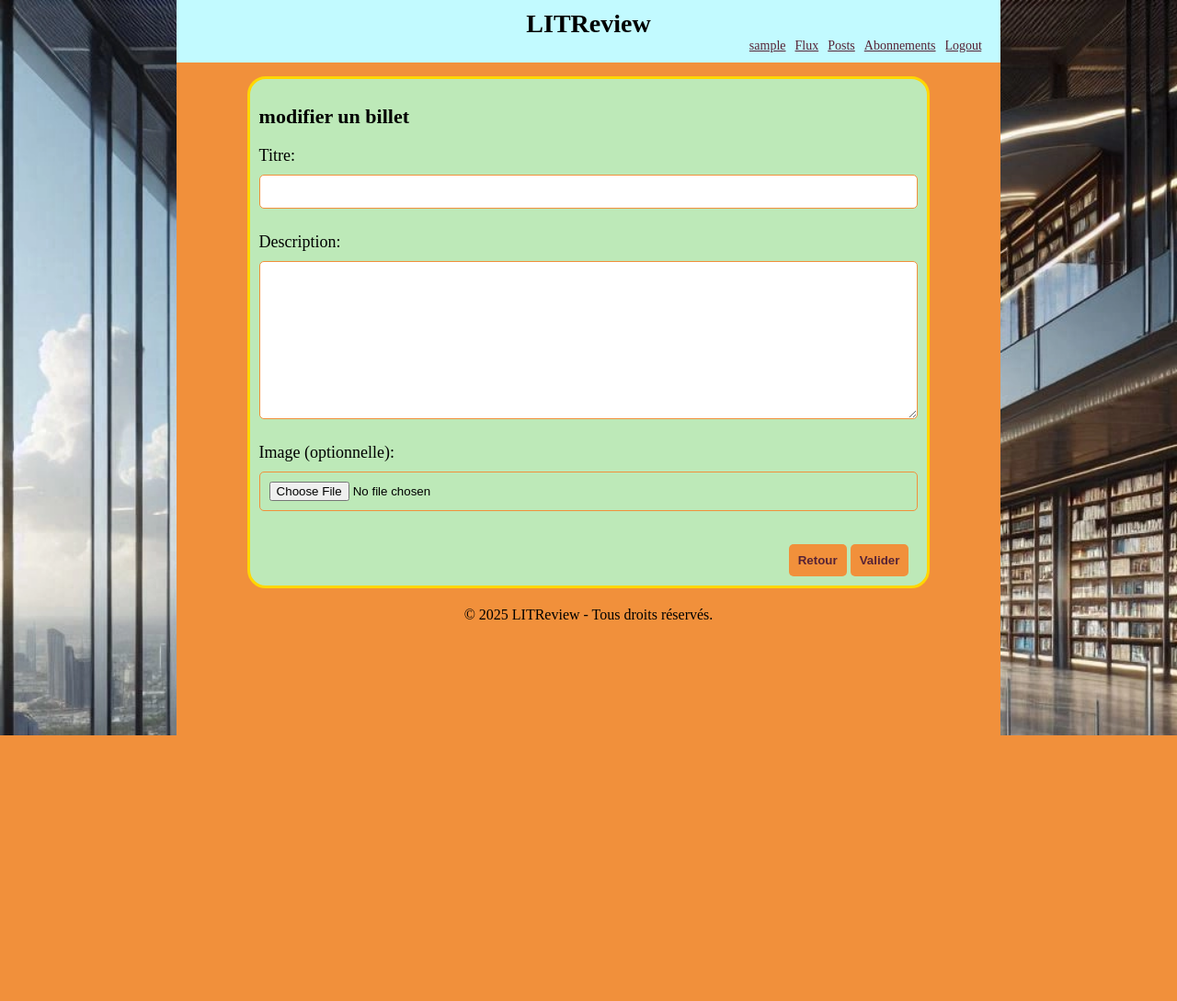
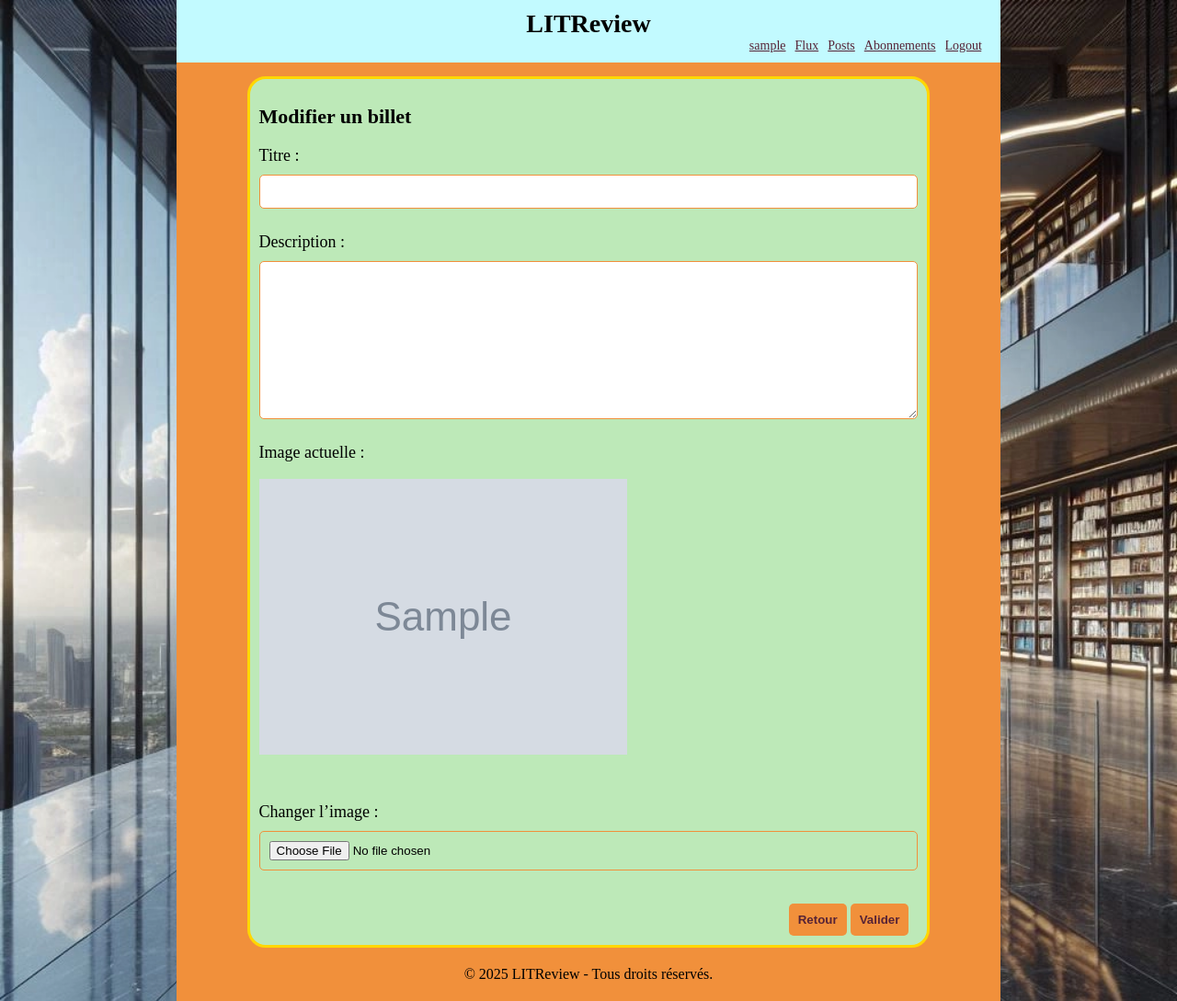
Before and after one commit to Mikael2983/OC_P9_Develop_web_application_using_Django, a Django app: template templates/reviews/modify_ticket.html in a window 1280 px wide. Shown: the whole page at 92% size. Before the commit the page ends 800 px from the top, so only its background shows below. Run offline with Django 5.2, Linux system fonts and the light colour scheme; the template is opened without the code that fills it: values that come from a table or form of the project are taken from there, others are empty; a user stored in the database is signed in; tables that the repository leaves empty hold one stand-in row (values such as "Sample post"); grey boxes marked "Sample" are stand-in pictures; parts of the project's set-up code (start-up, migrations or seed data) failed here and were passed over.

Commit message:
modification de l'affichage des boutons pour le ticket inclu dans les reviews

```diff
--- a/templates/reviews/modify_ticket.html
+++ b/templates/reviews/modify_ticket.html
@@ -5,11 +5,31 @@
 {% if user.is_authenticated %}
 
 <div class="review color1">
-    <h2>modifier un billet</h2>
+    <h2>Modifier un billet</h2>
     <form method="post" action="{% url 'modify_ticket' ticket.id %}" enctype="multipart/form-data">
         {% csrf_token %}
-        {{ form.as_p }}
 
+        <p>
+            <label>Titre :</label>
+            {{ form.title }}
+        </p>
+        <p>
+            <label>Description :</label>
+            {{ form.description }}
+        </p>
+        <p>
+            <label>Image actuelle :</label><br>
+            {% if ticket.picture %}
+                <img src="{{ ticket.picture.url }}" alt="Image du ticket"><br>
+            {% else %}
+                <span>Aucune image</span>
+            {% endif %}
+            <br>
+        </p>
+        <p>
+            <label for="{{ form.picture.id_for_label }}">Changer l’image :</label>
+            <input type="file" name="{{ form.picture.name }}" id="{{ form.picture.id_for_label }}">
+        </p>
         <div class="button-group">
             <button type="button" onclick="window.location.href='{% url 'flux' %}'">Retour</button>
             <button type="submit">Valider</button>
--- a/templates/reviews/partials/review_snippet.html
+++ b/templates/reviews/partials/review_snippet.html
@@ -16,7 +16,7 @@
         </span>
     </div>
     <p>{{ review.body }}</p>
-    {% include 'reviews/partials/ticket_snippet.html' with ticket=review.ticket %}
+    {% include 'reviews/partials/ticket_snippet.html' with ticket=review.ticket in_review=True %}
 
     {% if review.user == request.user %}
     <div class="button-group">
--- a/templates/reviews/partials/ticket_snippet.html
+++ b/templates/reviews/partials/ticket_snippet.html
@@ -14,6 +14,7 @@
         <img class="cover" src="{{ ticket.picture.url }}" alt="{{ ticket.title }}">
     </div>
     <div class="button-group grid-4">
+         {% if not in_review %}
             {% if ticket.user == request.user %}
                 {% if ticket not in user_answered_tickets  %}
                 <button type="button" onclick="window.location.href='{% url 'modify_ticket' ticket.id %}'">Modifier</button>
@@ -23,5 +24,6 @@
             {% if ticket.user not in banning_users and ticket not in user_review_tickets %}
                 <button type="button" onclick="window.location.href='{% url 'answer_ticket' ticket.id %}'">Donner un avis</button>
             {% endif %}
+        {% endif %}
      </div>
 </div>
```
Lines whose indentation alone changed are shown as unchanged.
